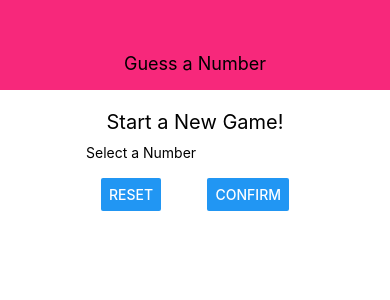
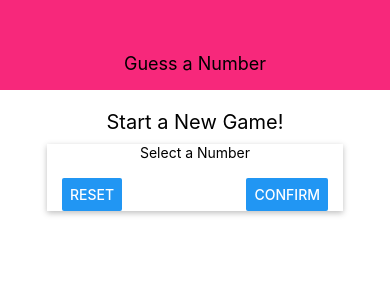
Before and after one commit to perrymacdougall/rn-complete-guide, a React Native app: screen / in a window 390 px wide. Shown: the top 300 px of the page. Built offline with nearby package versions, Linux system fonts and the light colour scheme.

Commit message:
added shadow to inputContainer

```diff
--- a/screens/StartGameScreen.js
+++ b/screens/StartGameScreen.js
@@ -26,10 +26,16 @@ const styles = StyleSheet.create({
     title: {
         fontSize: 20,
         marginVertical: 10
-
     },
     inputContainer: {
-
+        width: 300,
+        maxWidth: '80%',
+        alignItems: 'center',
+        shadowColor: 'black',
+        shadowOffset: { width: 0, height: 2 },
+        shadowRadius: 6,
+        shadowOpacity: 0.26,
+        backgroundColor: 'white'
     },
     buttonContainer: {
         flexDirection: 'row',
```
